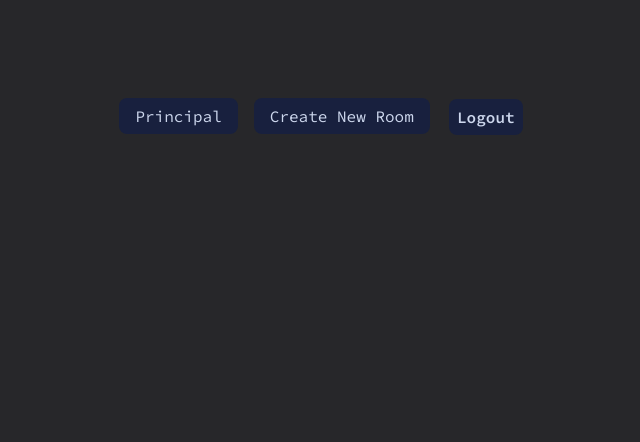
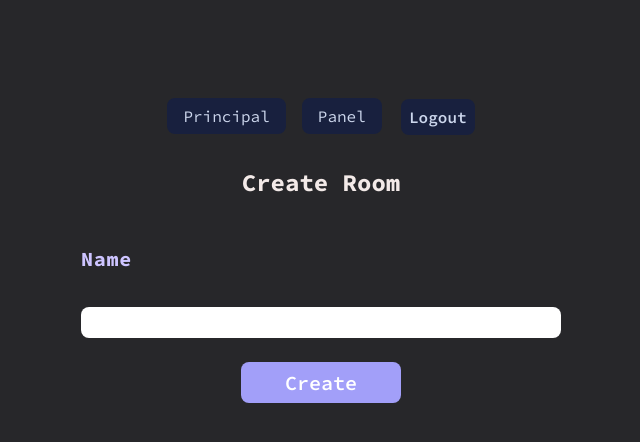
Before and after one commit to 123CarlosDaniel/online-editor-app, a React (Vite) app: page /newRoom in a window 1280 px wide. Shown: the top 442 px of the page, without its empty margins (319-959 px from the left). Built offline with nearby package versions, Linux system fonts and the light colour scheme; no server answers.

Commit message:
updated newRoom interface

```diff
--- a/src/pages/NewRoom.tsx
+++ b/src/pages/NewRoom.tsx
@@ -1,16 +1,30 @@
+import { FormEventHandler } from "react";
 import { Link } from "react-router-dom";
 import LogoutButton from "../components/LogoutButton";
 
 export default function NewRoom() {
+  const handleSubmit: FormEventHandler<HTMLFormElement> = async (e) => {
+    e.preventDefault()
 
+  }
   return (
     <div className="Layout">
       <div className="button_container">
         <Link className="button" to={'/'}>
           Principal
         </Link>
-        <Link className="button" to={'/newRoom'}>Create New Room</Link>
+        <Link className="button" to={'/panel'}>
+          Panel
+        </Link>
         <LogoutButton/>
+      </div>
+      <div>
+        <h2>Create Room</h2>
+        <form onSubmit={handleSubmit}>
+          <label htmlFor="name">Name</label>
+          <input type="text" id="name" />
+          <button type="submit">Create</button>
+        </form>
       </div>
     </div>
   )
```
